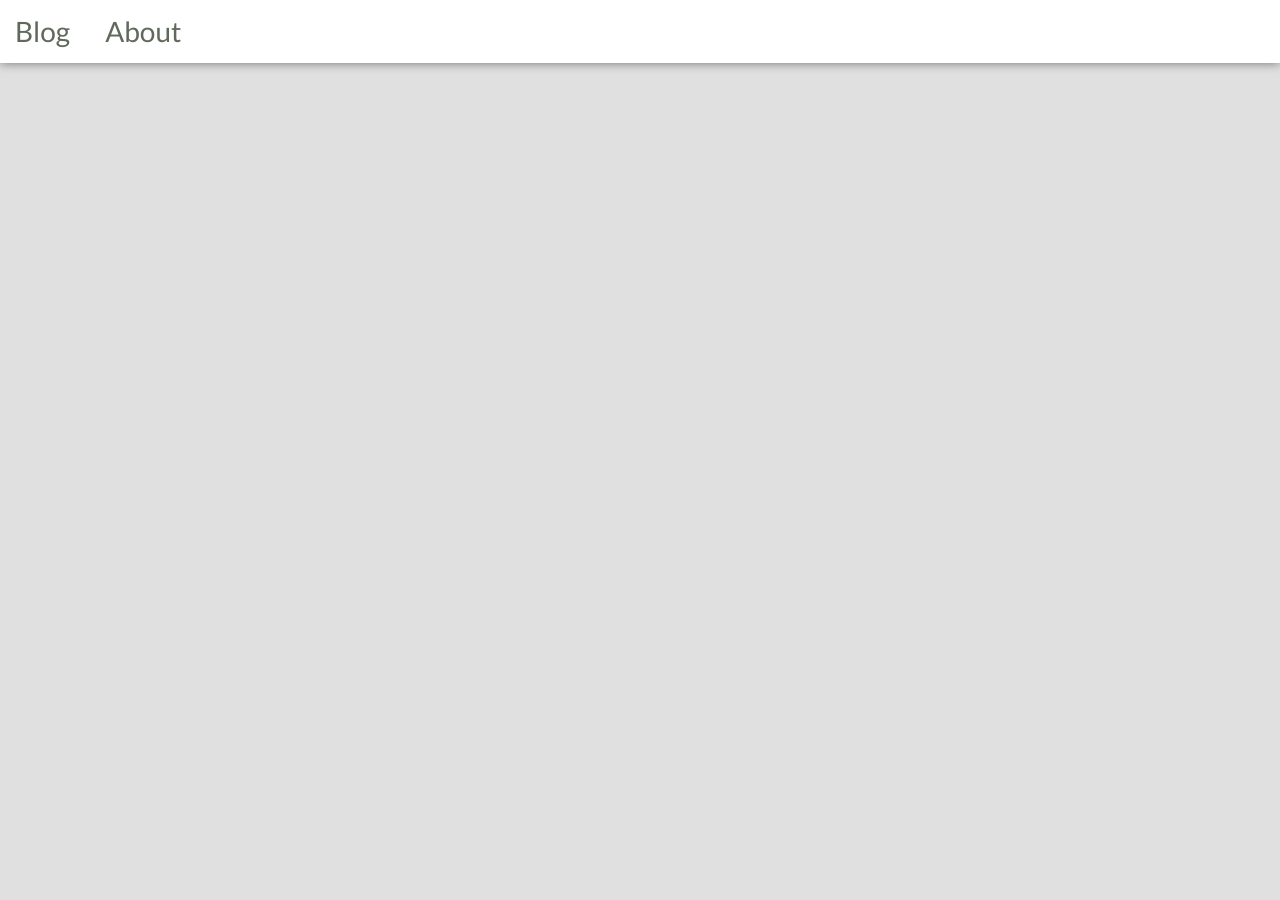
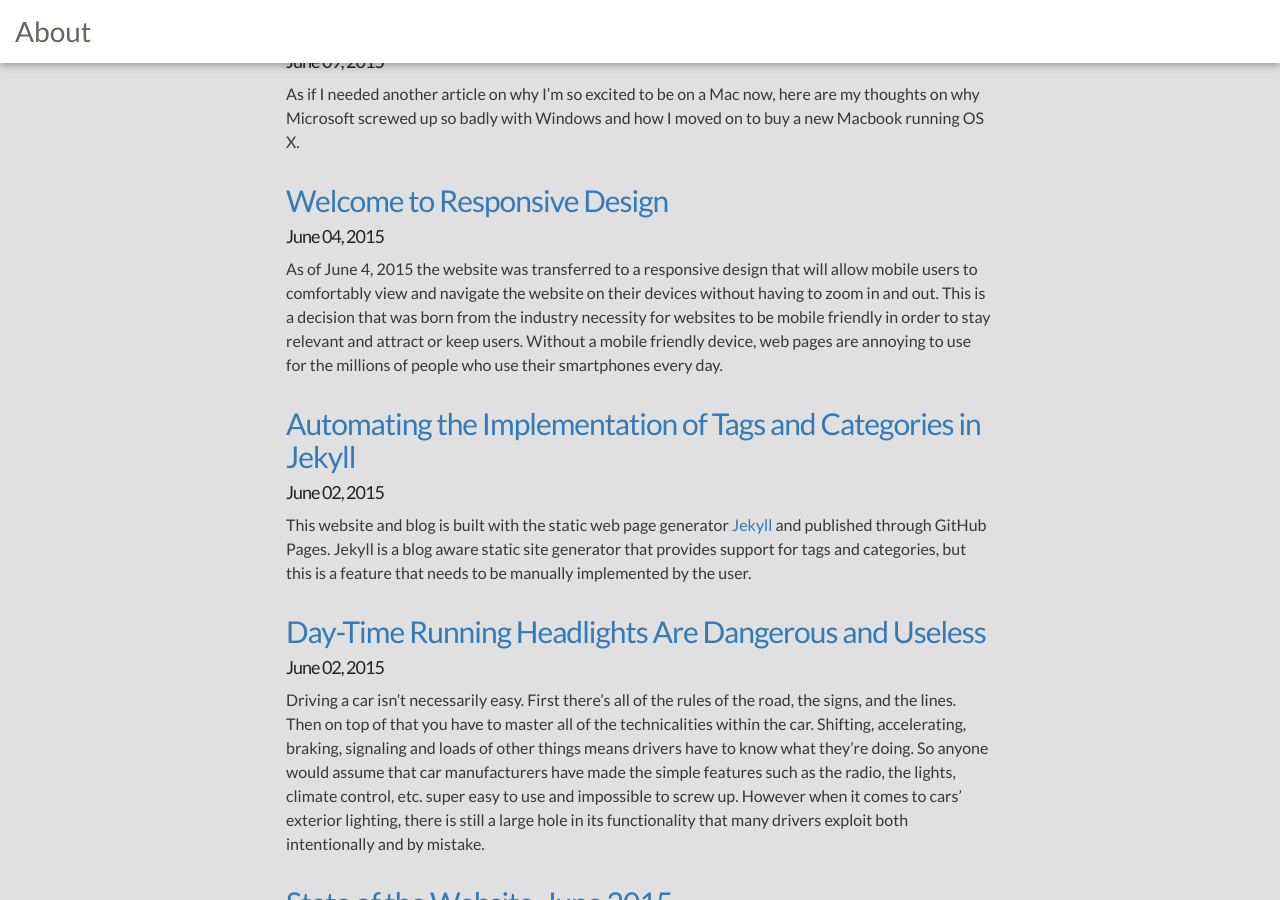
Before and after one commit to eric-cc-su/eric-cc-su.github.io, a Jekyll site: the page built from index.html, in a window 1280 px wide and 900 px high, scrolled down 948 px. Built offline with Jekyll 4.4.1, drawn with Linux system fonts in a browser that asks for light colours; emoji names are drawn with the system emoji font; the list of posts is cut into pages by our own code; some of the changed text lies outside the part shown.

Commit message:
New layout

```diff
--- a/_config.yml
+++ b/_config.yml
@@ -3,7 +3,7 @@
 
 highlighter: pygments
 paginate: 10
-paginate_path: "/blog/page:num/"
+paginate_path: "page:num/"
 
 defaults:
   -
--- a/_includes/navbar.html
+++ b/_includes/navbar.html
@@ -2,7 +2,7 @@
 <div class="navbar navbar-fixed-top" id="navb">
     <div class="container-fluid">
         <div class="navbar-header">
-            <a href="/" class="navtext" title="Home">Eric</a>
+            <a href="/" class="navtext" title="Home">Home</a>
             <!-- Taken from getBootstrap.com -->
             <button class="navbar-toggle collapsed" type="button" data-toggle="collapse" data-target="#navco">
                 <span class="sr-only">Toggle navigation</span>
@@ -14,7 +14,7 @@
         </div>
         <nav class="navbar-collapse collapse" id="navco">
             <ul class="nav pull-left links">
-                <li><a href="/blog/" class="navtext" title="Blog">Blog</a></li>
+                <!--<li><a href="/blog/" class="navtext" title="Blog">Blog</a></li>-->
                 <li><a href="/about/" class="navtext" title="About">About</a></li>
             </ul>
         </nav>
--- a/index.html
+++ b/index.html
@@ -1,57 +1,61 @@
+---
+---
+<!--Tagging implementation thanks to Minddust http://www.minddust.com/post/tags-and-categories-on-github-pages/-->
 <!DOCTYPE html>
-<!--Much credit to Andrew Munsell's Jekyll tutorial: http://learn.andrewmunsell.com/learn/jekyll-by-example/tutorial-->
 <html>
-
-<head>
-    <meta charset='utf-8'>
+<head lang="en">
+    <meta charset="UTF-8">
     <meta http-equiv="X-UA-Compatible" content="chrome=1">
-    <meta http-equiv="X-UA-Compatible" content="IE=edge">
     <meta name="author" content="Eric Su">
     <meta name="description" content="Eric Su of Boston, MA. Programmer, Photographer and Triathlete.">
     <meta name="copyright" content="Eric Su">
-    <meta name="keywords" content="Eric Su, Github, Boston, Massachusetts, programmer, photographer, triathlete">
+    <meta name="keywords" content="Eric Su, Github, Boston, Massachusetts, programmer, photographer, triathlete, blog">
     <meta name="viewport" content="width=device-width, initial-scale=1.0">
 
+    <script src="/javascripts/jquery-1.11.3.min.js"></script>
+    <script src="http://code.jquery.com/color/jquery.color-2.1.0.js"></script>
     <!-- Latest compiled and minified CSS -->
     <link rel="stylesheet" href="https://maxcdn.bootstrapcdn.com/bootstrap/3.3.4/css/bootstrap.min.css">
 
     <!-- Optional theme -->
     <link rel="stylesheet" href="https://maxcdn.bootstrapcdn.com/bootstrap/3.3.4/css/bootstrap-theme.min.css">
 
-    <!-- jQuery (necessary for Bootstrap's JavaScript plugins) -->
-    <script src="/javascripts/jquery-1.11.3.min.js"></script>
-    <script type="text/javascript" src="http://code.jquery.com/color/jquery.color-2.1.0.js"></script>
     <!-- Latest compiled and minified JavaScript -->
-    <script type="text/javascript" src="https://maxcdn.bootstrapcdn.com/bootstrap/3.3.4/js/bootstrap.min.js"></script>
+    <script src="https://maxcdn.bootstrapcdn.com/bootstrap/3.3.4/js/bootstrap.min.js"></script>
+
+    <!-- HTML5 shim, for IE6-8 support of HTML5 elements -->
+    <!--[if lt IE 9]>
+    <script src="http://html5shim.googlecode.com/svn/trunk/html5.js"></script>
+    <![endif]-->
 
     <link href='http://fonts.googleapis.com/css?family=Lato|Open+Sans' rel='stylesheet' type='text/css'>
-    <link rel="stylesheet" type="text/css" href="stylesheets/newindex.css">
-    <script type="text/javascript" src="javascripts/main.js"></script>
-    <script type="text/javascript" src="javascripts/infoslide.js"></script>
-    <title>Eric Su</title>
+    <link rel="stylesheet" type="text/css" media="screen" href="/stylesheets/newindex.css">
+    <link rel="stylesheet" type="text/css" media="screen" href="/stylesheets/blog.css">
+    <link rel="stylesheet" type="text/css" media="screen" href="/stylesheets/pygments/default.css">
+    <script src="/javascripts/main.js"></script>
+    <title>{{ page.title }}</title>
 
     <!-- Analytics -->
     <script>
         (function(i,s,o,g,r,a,m){i['GoogleAnalyticsObject']=r;i[r]=i[r]||function(){
-        (i[r].q=i[r].q||[]).push(arguments)},i[r].l=1*new Date();a=s.createElement(o),
-        m=s.getElementsByTagName(o)[0];a.async=1;a.src=g;m.parentNode.insertBefore(a,m)
+                    (i[r].q=i[r].q||[]).push(arguments)},i[r].l=1*new Date();a=s.createElement(o),
+                m=s.getElementsByTagName(o)[0];a.async=1;a.src=g;m.parentNode.insertBefore(a,m)
         })(window,document,'script','//www.google-analytics.com/analytics.js','ga');
 
         ga('create', 'UA-63928844-1', 'auto');
         ga('send', 'pageview');
+    </script>
 
-    </script>
 </head>
+<body>
 
-<body>
     <!-- NAVBAR -->
     <div class="navbar navbar-fixed-top" id="navb">
         <div class="container-fluid">
             <div class="navbar-header">
-                <a href="/" class="navtext home" id="naveric" title="Home" hidden>Eric</a>
 
                 <!-- Taken from getBootstrap.com -->
-                <button class="navbar-toggle collapsed" type="button" data-toggle="collapse" data-target=".navbar-collapse">
+                <button class="navbar-toggle collapsed" type="button" data-toggle="collapse" data-target="#navco">
                     <span class="sr-only">Toggle navigation</span>
                     <span class="icon-bar navtext"></span>
                     <span class="icon-bar navtext"></span>
@@ -60,27 +64,58 @@
                 <!-- getBootstrap.com -->
             </div>
             <nav class="navbar-collapse collapse" id="navco">
-                <ul class="nav pull-left links" style="margin-left: 0">
-                    <li><a href="/blog/" class="navtext" title="Blog">Blog</a></li>
+                <ul class="nav pull-left links" style="margin-left: 0;">
+                    <!--<li><a href="/blog/" class="navtext" title="Blog">Blog</a></li>-->
                     <li><a href="/about/" class="navtext" title="About">About</a></li>
                 </ul>
             </nav>
         </div>
     </div>
 
+    {% assign post = page %}
     <div class="col-md-12" style="padding: 0;">
-        <div class="landing landing-top">
-            <img src="images/esu2.jpg" class="face" alt="face">
+        <div class="landing landing-blog">
+            <img src="../images/esu2.jpg" class="face center-block" alt="face" style="margin: 60px auto 0; height: 100px">
+            <h1 class="text-center" style="color: #000; font-size: 60px;">Eric Su</h1>
+            <p class="text-center">This blog is my semi-tech oriented blog for my thoughts and adventures</p>
 
-            <h1 id="project_title">Eric Su</h1>
-            <p class="center-p" style="margin-top: 10px;">
-                I am currently a Computer Engineering & Computer Science major at Northeastern University in Boston,
-                MA.
-            </p>
-            <p class="center-p">
-                I code in Python, with coursework in Java and C++ and offline I am an avid photographer and a
-                triathlete with the university's club triathlon team.
-            </p>
+            <ul class="post_list" style="padding-top: 15px; border-top: solid 2px #000;">
+                {% for post in paginator.posts %}
+                    <div class="row-fluid post-row">
+                        <div class="span12">
+                            <h2><a href="{{ post.url }}" class="post_link">{{ post.title }}</a></h2>
+                            <h4>{{ post.date | date: "%B %d, %Y" }}</h4>
+                            {{ post.excerpt }}
+                        </div>
+                    </div>
+                {% endfor %}
+
+                {% if paginator.total_pages > 1 %}
+                    <div class="pagination">
+                        {% if paginator.previous_page %}
+                            <a href="{{ paginator.previous_page_path | prepend: site.baseurl | replace: '//', '/' }}">&laquo; Prev</a>
+                        {% else %}
+                            <span>&laquo; Prev</span>
+                        {% endif %}
+
+                        {% for page in (1..paginator.total_pages) %}
+                            {% if page == paginator.page %}
+                                <em>{{ page }}</em>
+                            {% elsif page == 1 %}
+                                <a href="{{ '/blog' | prepend: site.baseurl | replace: '//', '/' }}">{{ page }}</a>
+                            {% else %}
+                                <a href="{{ site.paginate_path | prepend: site.baseurl | replace: '//', '/' | replace: ':num', page }}">{{ page }}</a>
+                            {% endif %}
+                        {% endfor %}
+
+                        {% if paginator.next_page %}
+                            <a href="{{ paginator.next_page_path | prepend: site.baseurl | replace: '//', '/' }}">Next &raquo;</a>
+                        {% else %}
+                            <span>Next &raquo;</span>
+                        {% endif %}
+                    </div>
+                {% endif %}
+            </ul>
         </div>
 
         <footer>
--- a/reading-list/index.html
+++ b/reading-list/index.html
@@ -24,10 +24,12 @@
     <ul>
         <li><a href="https://github.com/jlevy/the-art-of-command-line">The Art of Command Line</a></li>
         <li><a href="https://www.google.com/about/careers/students/guide-to-technical-development.html">Google - Guide for Technical Development</a></li>
+        <li><a href="http://blog.ustunozgur.com/javascript/programming/books/videos/2015/06/17/how_to_be_a_great_javascript_software_developer.html">How to Become a Great Javascript Developer</a></li>
         <li><a href="http://books.aidanf.net/learn-swift">Learn Swift</a></li>
         <li><a href="http://ruslanspivak.com/lsbasi-part1/">Let's Build A Simple Interpreter</a></li>
         <li><a href="http://www.mbmlbook.com/">Model Based Machine Learning (eBook)</a></li>
         <li><a href="https://www.airpair.com/python/posts/optimizing-python-code">Optimizing Python - A Case Study</a></li>
+        <li><a href="http://yosefk.com/blog/redundancy-vs-dependencies-which-is-worse.html">Redundancy vs Dependencies: Which is Worse?</a></li>
         <li><a href="http://matt.might.net/articles/what-cs-majors-should-know/">What Every Computer Science Major Should Know</a></li>
     </ul>
 </div>
```
Also changed, not shown: about/index.html (+7 -4 lines), index1.html (added, +94 -0 lines).
